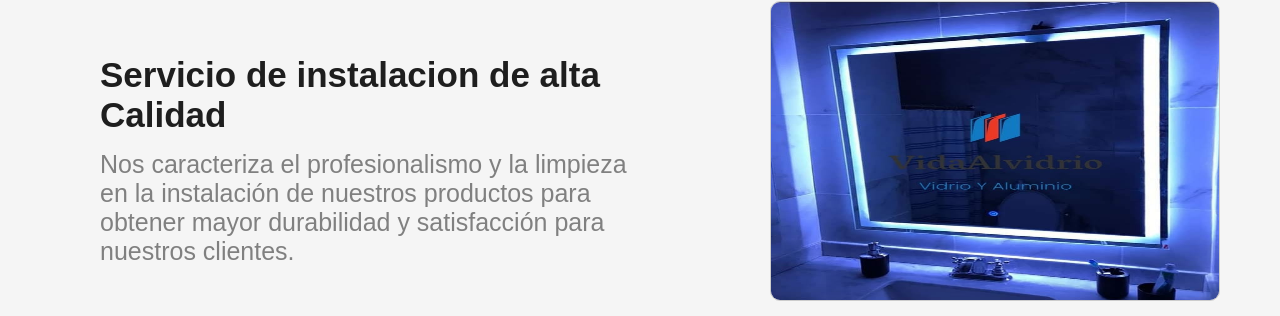
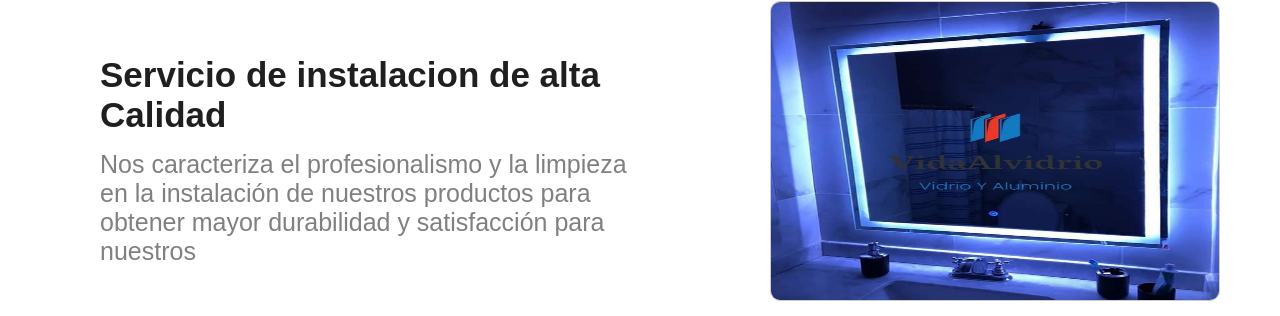
Before and after one commit to Solgonadri/vidaAlVidrioProd, a React (Vite) app: page / in a window 1280 px wide. Shown: the part 1039-1355 px from the top of the page. Built offline with nearby package versions, Linux system fonts and the light colour scheme.

Commit message:
corrigiendo el layout✨

```diff
--- a/src/App.css
+++ b/src/App.css
@@ -261,3 +261,7 @@ header div{
 #container-section{
   margin-left: 100px;
 }
+
+#color-background{
+  background: white;
+}
--- a/src/App.jsx
+++ b/src/App.jsx
@@ -12,7 +12,7 @@ import { Layout} from "antd";
 function App () {
   const { Content } = Layout;
   return (
-    <Layout>
+    <Layout id='color-background'>
       <Content className="content" id='container-section'>
         <div className="div_login">
           <Header/>
@@ -49,7 +49,7 @@ function App () {
               <h4 className='textoCuatro'>Servicio de instalacion de alta Calidad</h4>
               <p className='parrafoCuatro'>Nos caracteriza el profesionalismo y la limpieza en la
               instalación de nuestros productos para obtener mayor durabilidad y
-              satisfacción para nuestros clientes.
+              satisfacción para nuestros
               </p>
             </div>
             <div>
```
